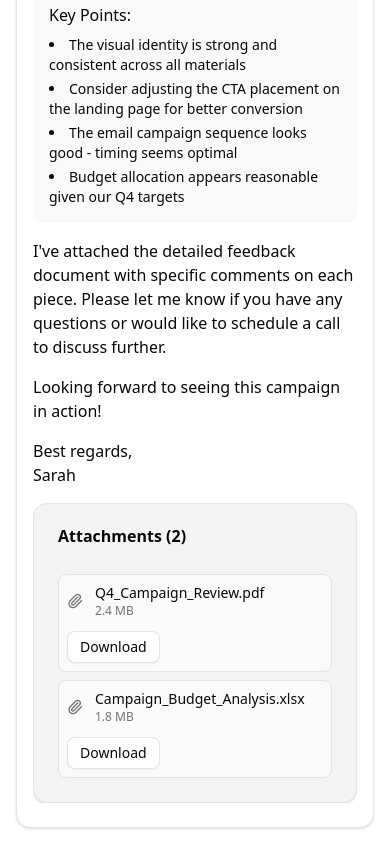
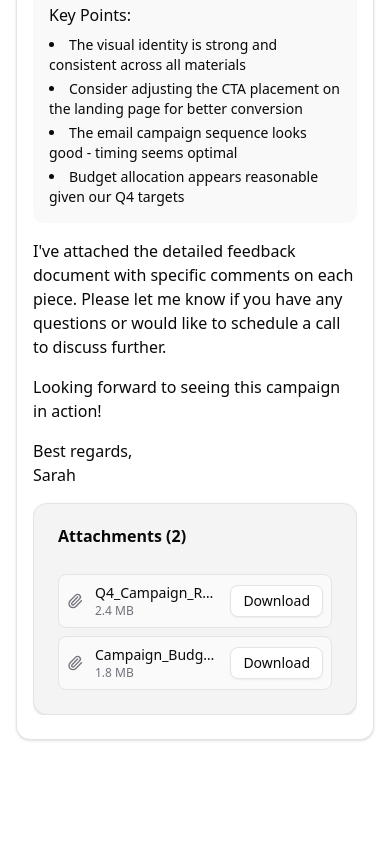
Before and after one commit to shillien-templar/fullshad, a Next.js app: page /preview/inbox-email in a window 390 px wide. Shown: the part 639-1483 px from the top of the page. After the commit the page ends 1395 px from the top, so only its background shows below. Built offline with nearby package versions, Linux system fonts and the light colour scheme.

Commit message:
Inbox Email: improve responsiveness of the attachments

```diff
--- a/components/composites/email-layouts/inbox-email.tsx
+++ b/components/composites/email-layouts/inbox-email.tsx
@@ -180,10 +180,10 @@ export function InboxEmail() {
                             <CardContent>
                                 <div className="space-y-2">
                                     <div className="rounded-md flex flex-wrap items-center gap-3 p-2 bg-primary-foreground rounded border">
-                                        <div className="w-full md:w-[auto] md:grow-1 flex items-center gap-3">
-                                            <Paperclip className="h-4 w-4 text-muted-foreground"/>
-                                            <div className="flex-1">
-                                                <p className="text-sm font-medium">Q4_Campaign_Review.pdf</p>
+                                        <div className="flex items-center gap-3 min-w-0 flex-1">
+                                            <Paperclip className="h-4 w-4 text-muted-foreground flex-shrink-0"/>
+                                            <div className="min-w-0 flex-1">
+                                                <p className="text-sm font-medium truncate">Q4_Campaign_Review.pdf</p>
                                                 <p className="text-xs text-muted-foreground">2.4 MB</p>
                                             </div>
                                         </div>
@@ -191,10 +191,10 @@ export function InboxEmail() {
                                     </div>
 
                                     <div className="rounded-md flex flex-wrap items-center gap-3 p-2 bg-primary-foreground rounded border">
-                                        <div className="w-full md:w-[auto] md:grow-1 flex items-center gap-3">
-                                            <Paperclip className="h-4 w-4 text-muted-foreground"/>
-                                            <div className="flex-1">
-                                                <p className="text-sm font-medium">Campaign_Budget_Analysis.xlsx</p>
+                                        <div className="flex items-center gap-3 min-w-0 flex-1">
+                                            <Paperclip className="h-4 w-4 text-muted-foreground flex-shrink-0"/>
+                                            <div className="min-w-0 flex-1">
+                                                <p className="text-sm font-medium truncate">Campaign_Budget_Analysis.xlsx</p>
                                                 <p className="text-xs text-muted-foreground">1.8 MB</p>
                                             </div>
                                         </div>
```
